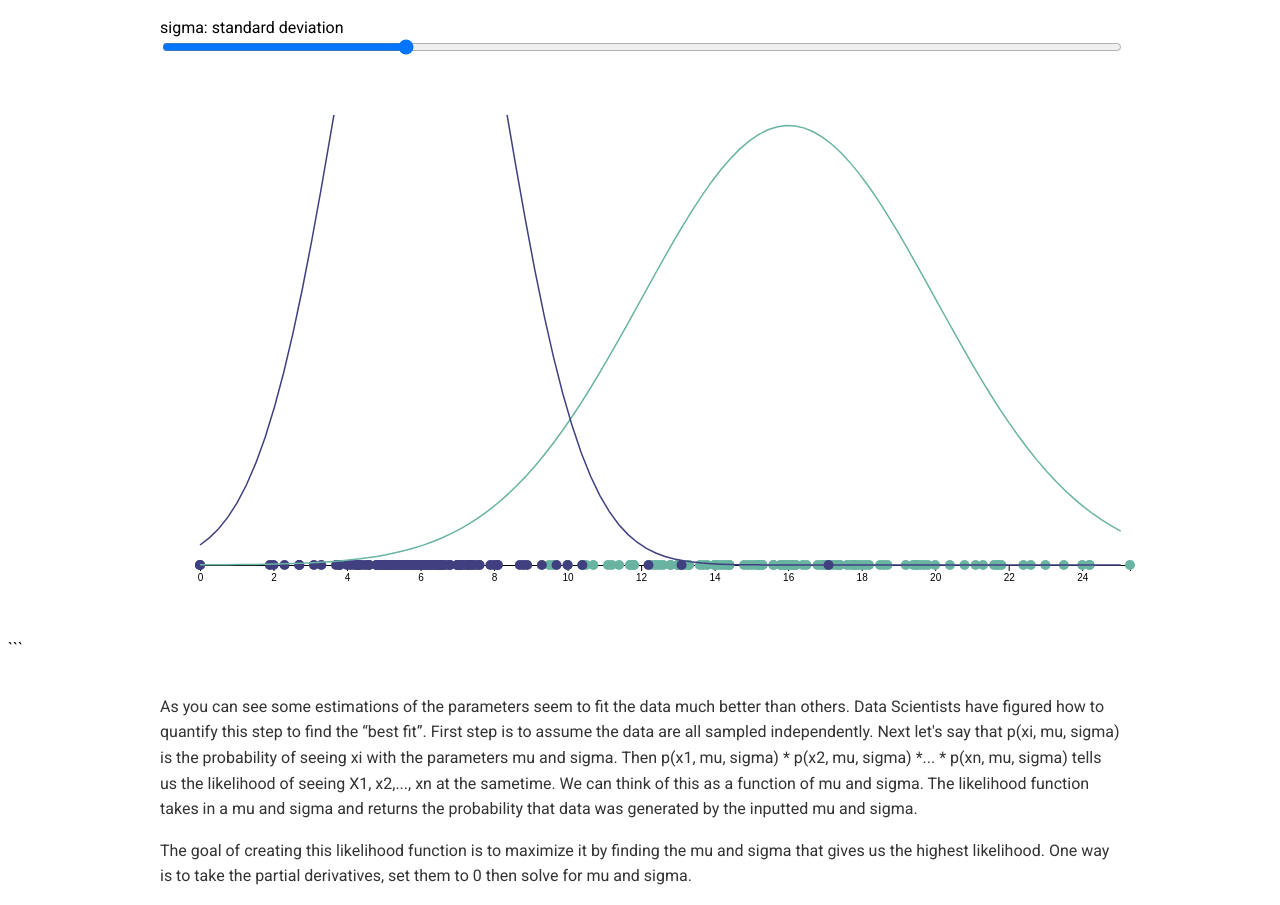
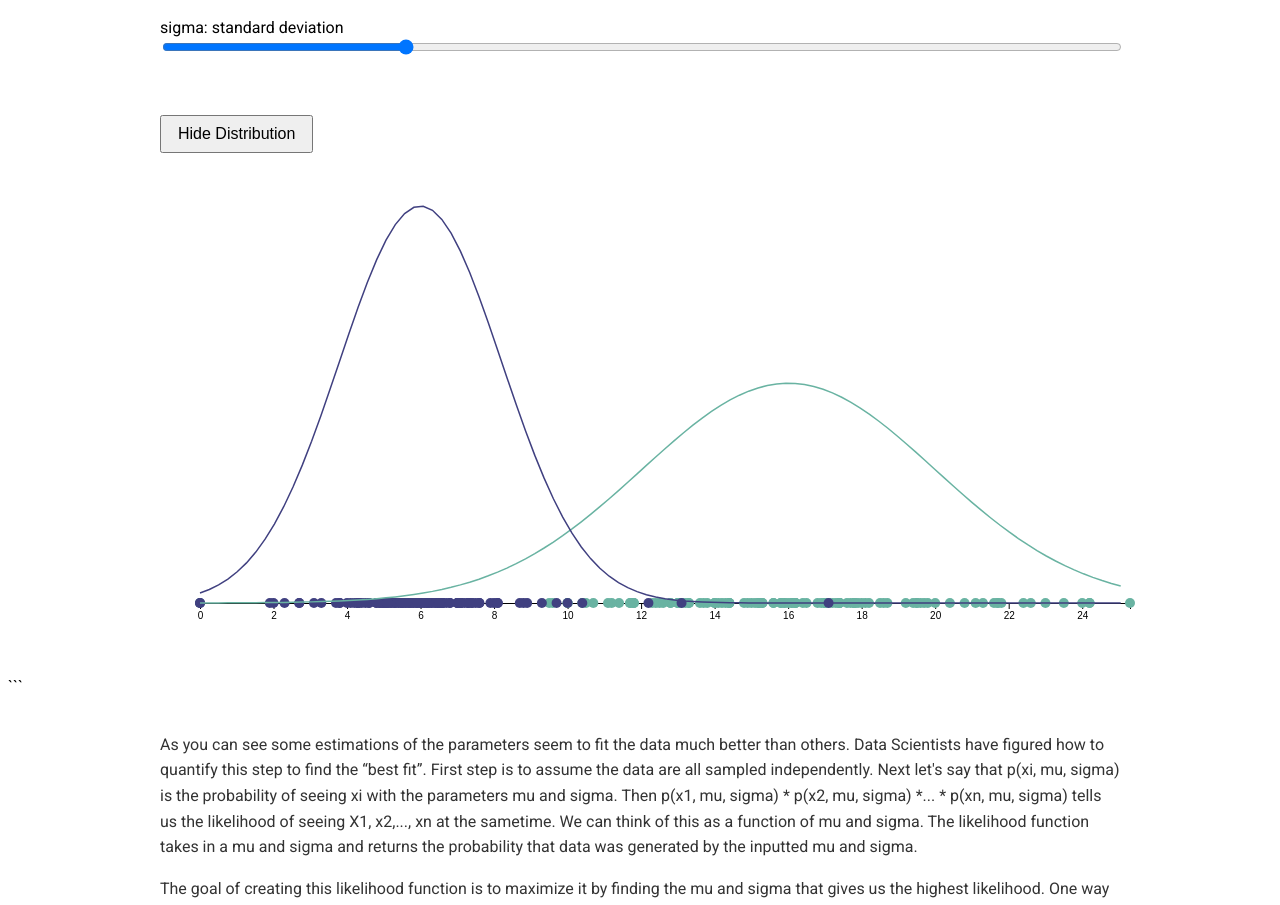
Before and after one commit to SchmitzAndrew/DSC-106-Final-Project, a SvelteKit app: page / in a window 1280 px wide. Shown: the part 958-1863 px from the top of the page. Built offline with nearby package versions, Linux system fonts and the light colour scheme.

Commit message:
Update ActualDistribution.svelte

```diff
--- a/src/components/ActualDistribution.svelte
+++ b/src/components/ActualDistribution.svelte
@@ -5,6 +5,8 @@
   import pointGuardsData from './point_guard.json';
 
   let svg;
+  let showDistribution = false;
+
 
   // Function to calculate mean
   function mean(data) {
@@ -22,7 +24,7 @@
     for (let i = xScale.domain()[0]; i <= xScale.domain()[1]; i += (xScale.domain()[1] - xScale.domain()[0]) / 100) {
       const x = i;
       const y = (1 / (stdDev * Math.sqrt(2 * Math.PI))) * Math.exp(-0.5 * Math.pow((x - mean) / stdDev, 2));
-      points.push({x: xScale(x), y: height - y * height * 10}); // Adjust scaling factor as needed
+      points.push({x: xScale(x), y: height - y * height * 5}); // Adjust scaling factor as needed
     }
     return points;
   }
@@ -82,6 +84,7 @@
 
     // Draw Gaussian lines for centers
     svg.append("path")
+    .attr("class", "gaussian-line")
       .datum(centersGaussian)
       .attr("fill", "none")
       .attr("stroke", "#69b3a2")
@@ -93,6 +96,7 @@
 
     // Draw Gaussian lines for point guards
     svg.append("path")
+    .attr("class", "gaussian-line")
       .datum(pointGuardsGaussian)
       .attr("fill", "none")
       .attr("stroke", "#404080")
@@ -102,16 +106,33 @@
           .y(d => d.y)
       );
   }
-
+  function toggleDistribution() {
+    showDistribution = !showDistribution;
+    // Select the Gaussian paths and set their visibility based on the showDistribution state
+    svg.selectAll(".gaussian-line")
+       .style("display", showDistribution ? "block" : "none");
+  }
   onMount(() => {
-    loadData();
+    loadData().then(() => {
+      // Initially set the Gaussian paths to be hidden
+      toggleDistribution();
+    });
   });
 </script>
 
 <main>
+  <button on:click={toggleDistribution}>
+    {showDistribution ? 'Hide' : 'Show'} Distribution
+  </button>
   <div id="plinkoPlot"></div>
 </main>
 
 <style>
-  /* Style as needed */
+  /* You can style your button here */
+  button {
+    /* Example style */
+    padding: 0.5rem 1rem;
+    font-size: 1rem;
+    cursor: pointer;
+  }
 </style>
```
